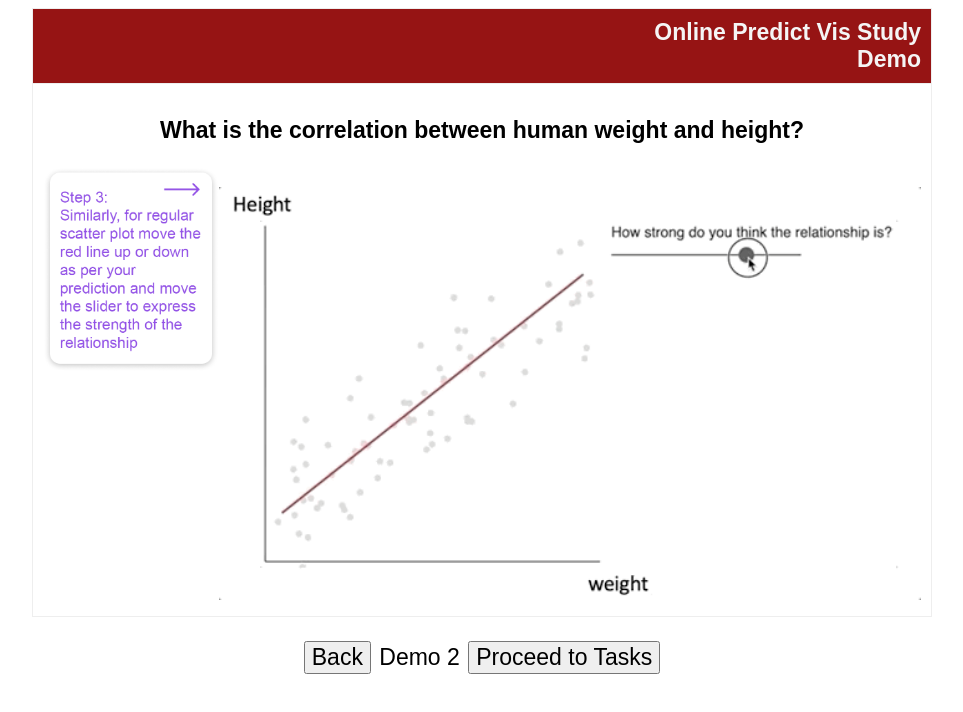
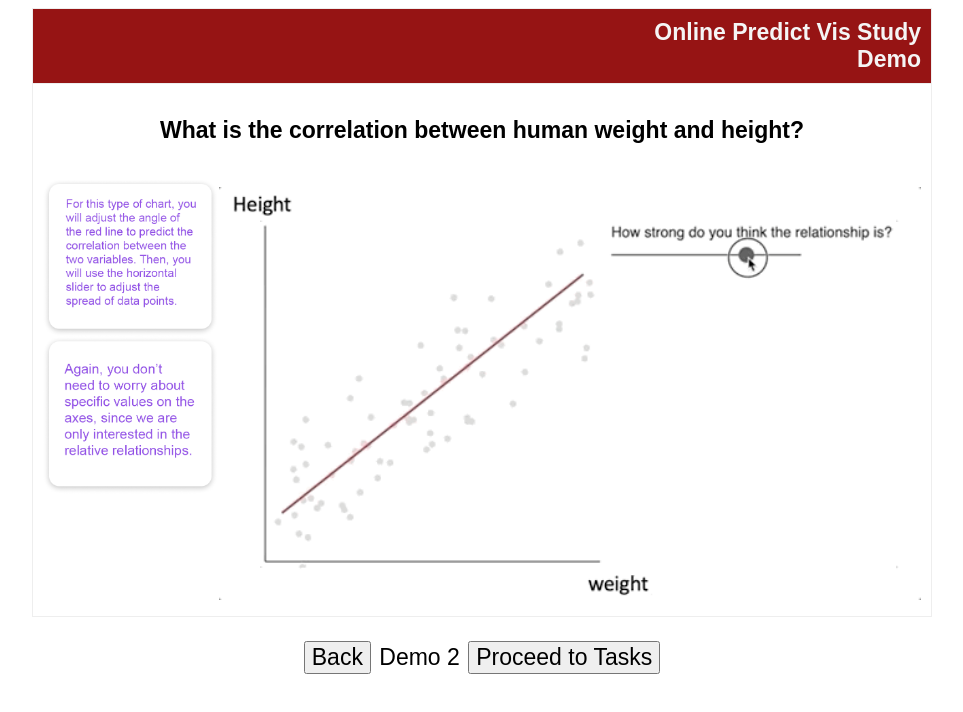
Before and after one commit to dnonatar/predict-it-pilot, a plain HTML site: page Demo5.html in a window 1280 px wide. Shown: the whole page, without its empty margins (158-1121 px from the left). Drawn offline with Linux system fonts and the light colour scheme.

Commit message:
change demo instruction

```diff
--- a/Demo5.html
+++ b/Demo5.html
@@ -27,7 +27,7 @@
     <div class="h3">
       <h3> <b>What is the correlation between human weight and height? </b> </h3>
       <p>  </p>
-      <img src="step5_new.png" style="float:left; width: 20%; height: 20%;">
+      <img src="Test_2.png" style="float:left; width: 20%; height: 20%;">
     </div>
 
     <div class="h4">
```
